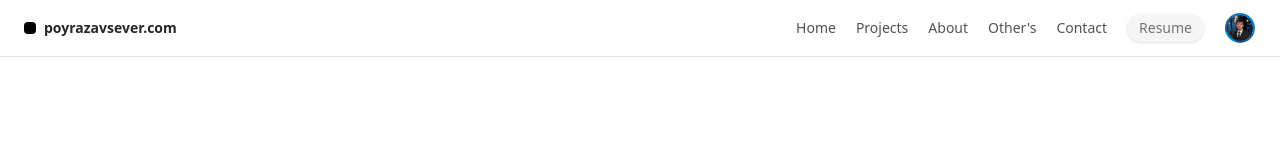
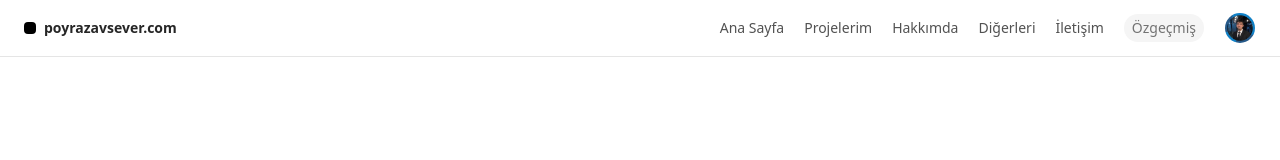
Before and after one commit to poyrazavsever/poyrazavsever.com, a Next.js app: page / in a window 1280 px wide. Shown: the top 160 px of the page. Built offline with nearby package versions, Linux system fonts and the light colour scheme.

Commit message:
feat: changed with turkish

```diff
--- a/components/layout/DropdownMenu.js
+++ b/components/layout/DropdownMenu.js
@@ -7,14 +7,14 @@ import Link from 'next/link';
 const items = [
   { label: 'Blog', href: '/blog', description: 'Kişisel yazılarım ve notlarım' },
   { label: 'Galeri', href: '/gallery', description: 'Çektiğim fotoğraf ve videolar' },
-  { label: 'Sertifikalar', href: '/certificates', description: 'Eğitim ve başarı belgelerim' },
-  { label: 'UI/UX Çalışmalarım', href: '/designs', description: 'Arayüz ve deneyim tasarımlarım' },
+  { label: 'Sertifikalar', href: '/certificates', description: 'Eğitim ve Başarı belgelerim' },
+  { label: 'UI/UX Çalışmalarım', href: '/designs', description: 'Arayüz tasarımlarım' },
   { label: 'Ekipmanlarım', href: '/gear', description: 'Kullandığım donanım ve yazılımlar' },
   { label: 'Bookmarklarım', href: '/bookmarks', description: 'Favori bağlantılarım' },
   { label: 'Teknoloji Yığınım', href: '/stack', description: 'Projelerde kullandığım teknolojiler' },
   { label: 'Referanslar', href: '/references', description: 'Hakkımda söylenenler' },
   { label: 'Medium Yazılarım', href: '/medium', description: 'Medium’da yayımlanan yazılarım' },
-  { label: 'Toplantı Ayarla', href: '/meeting', description: 'Benimle görüşme planlayın' },
+  { label: 'Toplantı Ayarla', href: '/meeting', description: 'Benimle toplantı planlayın' },
 ];
 
 const DropdownMenu = () => {
@@ -24,9 +24,9 @@ const DropdownMenu = () => {
     <div className="relative">
       <button
         onClick={() => setOpen(!open)}
-        className="transition hover:text-black"
+        className="transition hover:text-black cursor-pointer"
       >
-        Other's
+        Diğerleri
       </button>
 
       <AnimatePresence>
--- a/components/layout/navbar.jsx
+++ b/components/layout/navbar.jsx
@@ -3,7 +3,8 @@
 import React from 'react';
 import Link from 'next/link';
 import Image from 'next/image';
-import DropdownMenu from './dropDownMenu';
+import DropdownMenu from './DropdownMenu';
+import ProfileMenu from './ProfileMenu';
 
 const Navbar = () => {
   return (
@@ -18,28 +19,20 @@ const Navbar = () => {
 
       {/* Navigation Links */}
       <div className="flex items-center gap-5 text-sm text-neutral-600">
-        <Link href="/" className="hover:text-black transition-colors duration-200">Home</Link>
-        <Link href="/projects" className="hover:text-black transition-colors duration-200">Projects</Link>
-        <Link href="/about" className="hover:text-black transition-colors duration-200">About</Link>
+        <Link href="/" className="hover:text-black transition-colors duration-200">Ana Sayfa</Link>
+        <Link href="/projects" className="hover:text-black transition-colors duration-200">Projelerim</Link>
+        <Link href="/about" className="hover:text-black transition-colors duration-200">Hakkımda</Link>
 
         {/* Dropdown */}
         <DropdownMenu />
 
-        <Link href="/contact" className="hover:text-black transition-colors duration-200">Contact</Link>
+        <Link href="/contact" className="hover:text-black transition-colors duration-200">İletişim</Link>
 
-        <button className="px-3 py-1 bg-neutral-100 rounded-full text-neutral-500 hover:bg-neutral-200 hover:text-neutral-800 hover:scale-[1.01] transition-all duration-200 shadow-sm hover:shadow-md">
-          Resume
+        <button className="px-2 py-1 text-sm bg-neutral-100 rounded-full text-neutral-500 hover:bg-neutral-200 hover:text-neutral-800 transition-all duration-200 cursor-pointer">
+          Özgeçmiş
         </button>
 
-        <div className="transition-transform duration-200 hover:scale-105 hover:shadow-md rounded-full">
-          <Image
-            src="/avatar.jpg"
-            alt="profile"
-            width={32}
-            height={32}
-            className="rounded-full border"
-          />
-        </div>
+        <ProfileMenu />
       </div>
     </nav>
   );
```
